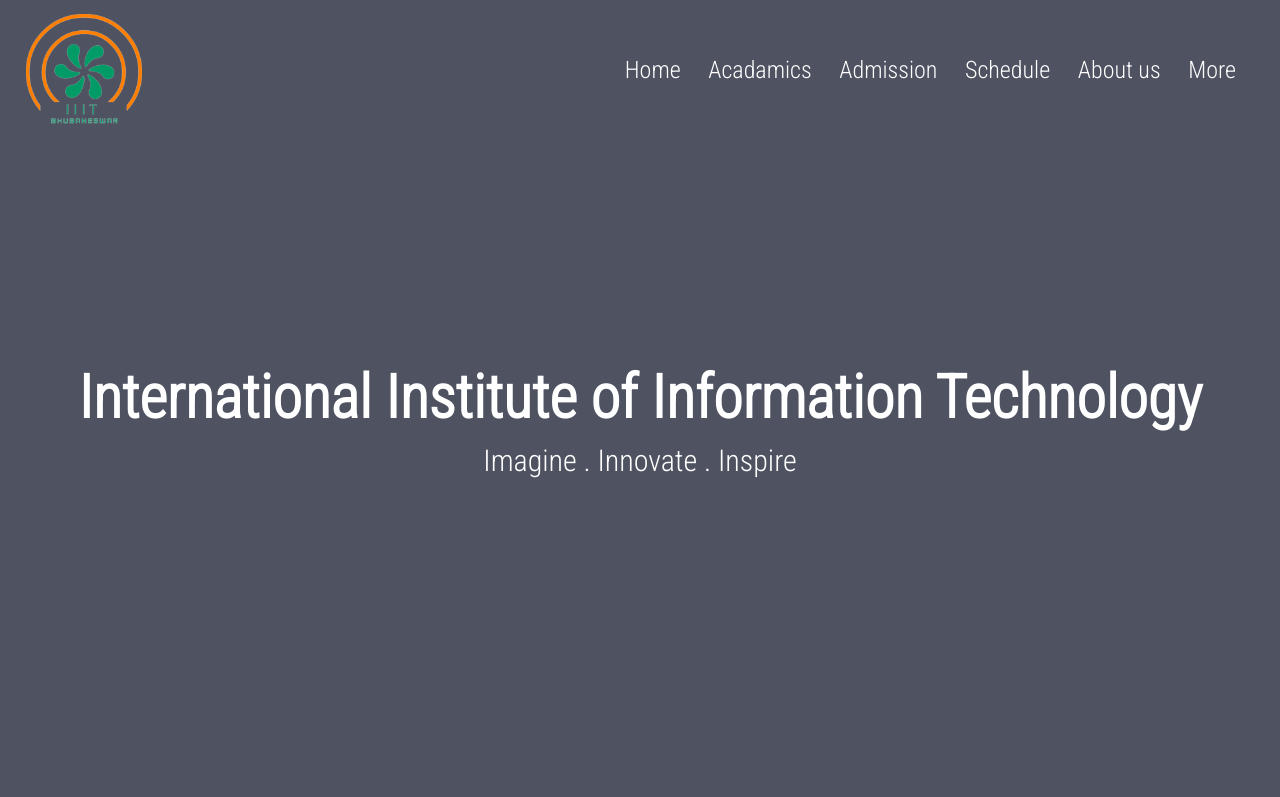
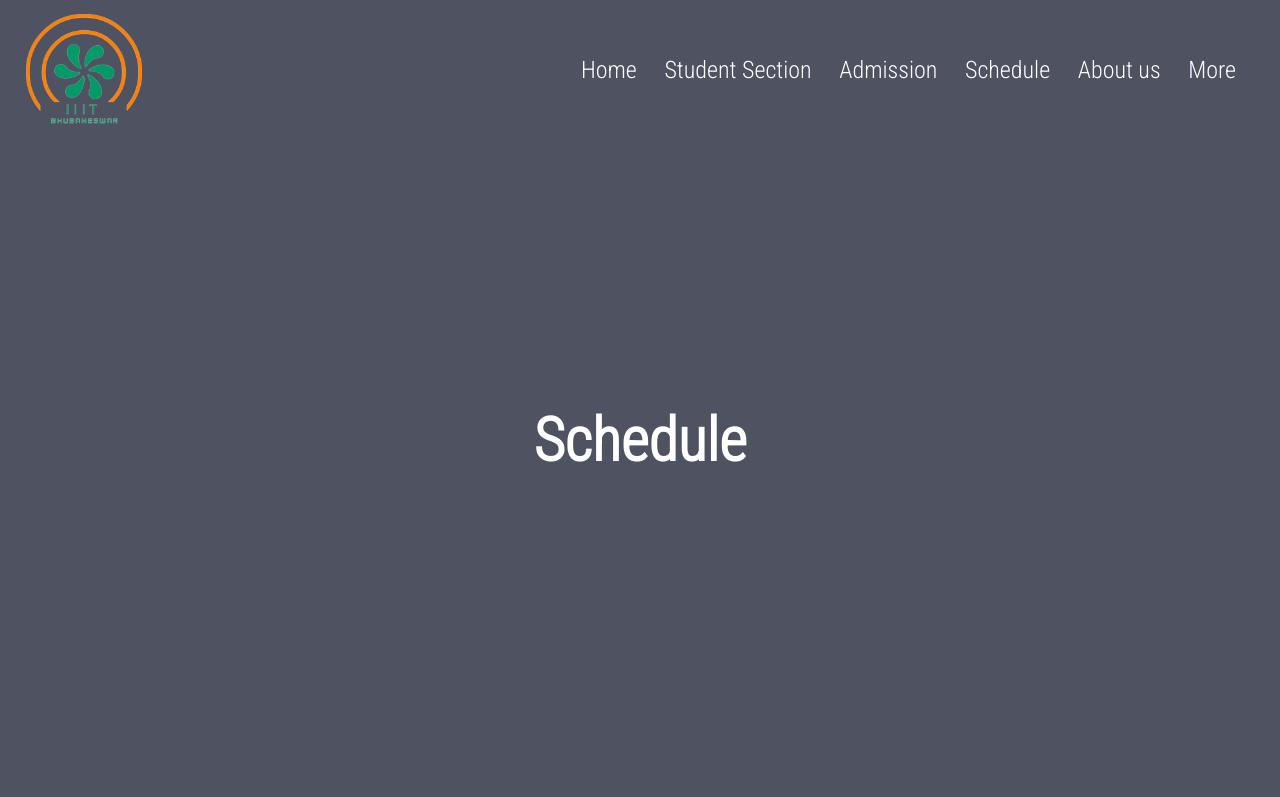
Before and after one commit to sidray2002/collegewebsite1, a plain HTML site: page Schedule.html in a window 1280 px wide. Shown: the top 797 px of the page. Drawn offline with Linux system fonts and the light colour scheme; a script that the page names is missing.

Commit message:
Update Schedule.html

```diff
--- a/Schedule.html
+++ b/Schedule.html
@@ -7,7 +7,8 @@
     <meta http-equiv="X-UA-Compatible" content="IE=edge">
     <meta name="viewport" content="width=device-width, initial-scale=1.0">
     <script src="https://use.fontawesome.com/05c2f70f58.js"></script>
-    <title>Schedule</title>
+    <title>IIIT BBSR-Schedule</title>
+    <link rel="shortcut icon" href="images/Logo.png">
 </head>
 <body>
     <section class="header">
@@ -16,9 +17,8 @@
             <div class="nav-links" id="navlinks">
                 <i class="fa fa-times" onclick="hideMenu()"></i>
                 <ul>
-                    <ul>
                     <li><a href="index.html">Home</a></li>
-                        <li><a href="">Acadamics</a></li>
+                    <li><a href="StudentSection.html">Student Section</a></li>
                     <li><a href="">Admission</a></li>
                     <li><a href="Schedule.html">Schedule</a></li>
                     <li><a href="aboutUs.html">About us</a></li>
@@ -30,8 +30,8 @@
         </nav>
 
      <div class="textbox">
-         <h1>International Institute of Information Technology</h1>
-         <p>Imagine . Innovate . Inspire</p>
+         <h1>Schedule</h1>
+
      </div>
     </section>
 
```
Lines whose indentation alone changed are shown as unchanged.
